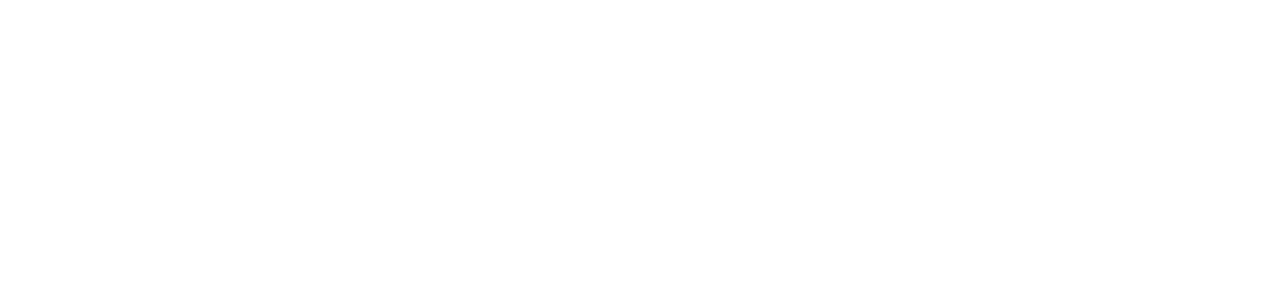
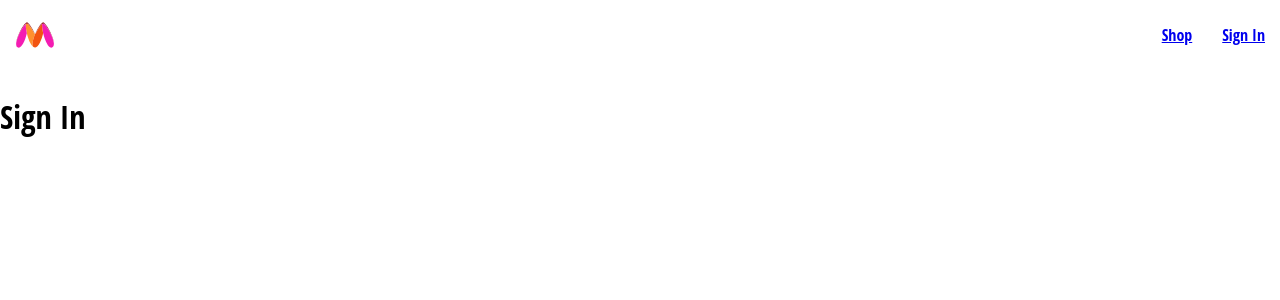
Before and after one commit to swapnilshah5889/clothing-app-frontend, a React (Create React App) app: page /sign-in in a window 1280 px wide. Before the commit this address had no page. Shown: the top 300 px of the page. Built offline with nearby package versions, Linux system fonts and the light colour scheme; a web font is replaced by a local one.

Commit message:
added firebase library. added sign-in component and it's rountes in nav-bar and app component

```diff
--- a/package.json
+++ b/package.json
@@ -6,6 +6,7 @@
     "@testing-library/jest-dom": "^5.16.5",
     "@testing-library/react": "^13.4.0",
     "@testing-library/user-event": "^13.5.0",
+    "firebase": "^9.23.0",
     "react": "^18.2.0",
     "react-dom": "^18.2.0",
     "react-router-dom": "^6.14.0",
--- a/src/App.js
+++ b/src/App.js
@@ -2,6 +2,7 @@
 import Home from './routes/home/home.component';
 import { Route, Routes } from 'react-router-dom';
 import NavigationBar from './routes/navigation/navigation.component';
+import SignIn from './routes/sign-in/sign-in.component';
 
 const App = () => {
 
@@ -14,6 +15,7 @@
       <Route path="/" element={<NavigationBar />} >
         <Route index element={<Home />} />
         <Route path="shop" element={<Shop />} />
+        <Route path="sign-in" element={<SignIn />} />
       </Route>
     </Routes>
   );
--- a/src/routes/navigation/navigation.component.jsx
+++ b/src/routes/navigation/navigation.component.jsx
@@ -3,6 +3,7 @@
 import { Link } from "react-router-dom";
 import './navigation.styles.scss';
 import {ReactComponent as AppLogo} from '../../assets/images/logo.svg';
+import SignIn from "../sign-in/sign-in.component";
 
 const NavigationBar = () => {
     return (
@@ -17,6 +18,7 @@
 
             <div className="nav-links-container">
                 <Link className="nav-link" to='/shop'>Shop</Link>
+                <Link className="nav-link" to='/sign-in'>Sign In</Link>
             </div>
         </div>
 
--- /dev/null
+++ b/src/routes/sign-in/sign-in.component.jsx
@@ -0,0 +1,12 @@
+
+
+const SignIn = () => {
+
+    return (
+        <div>
+            <h1>Sign In</h1>
+        </div>
+    )
+};
+
+export default SignIn;
```
Also changed, not shown: 1 other file (tests, documents, lock files or other folders).
